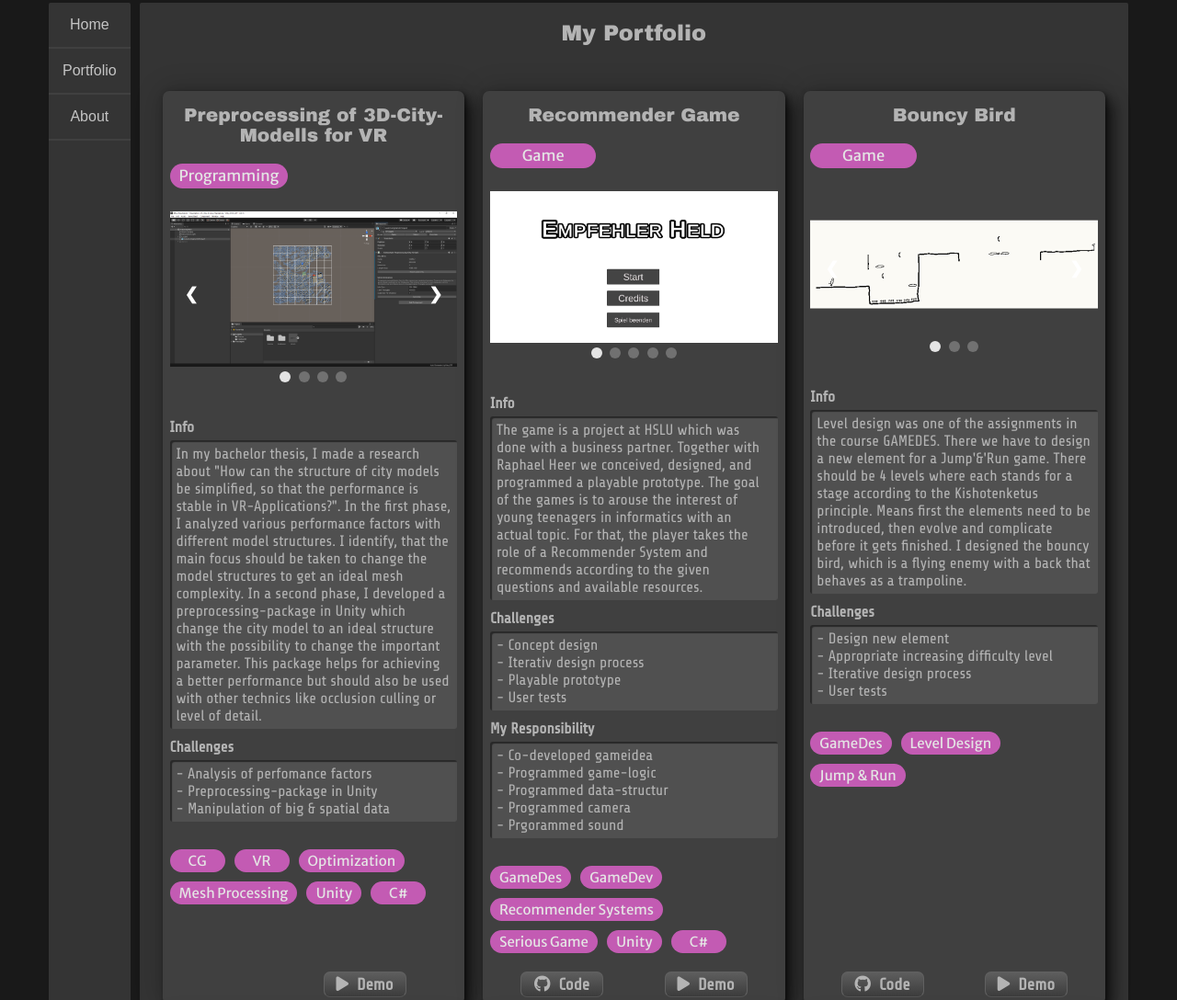
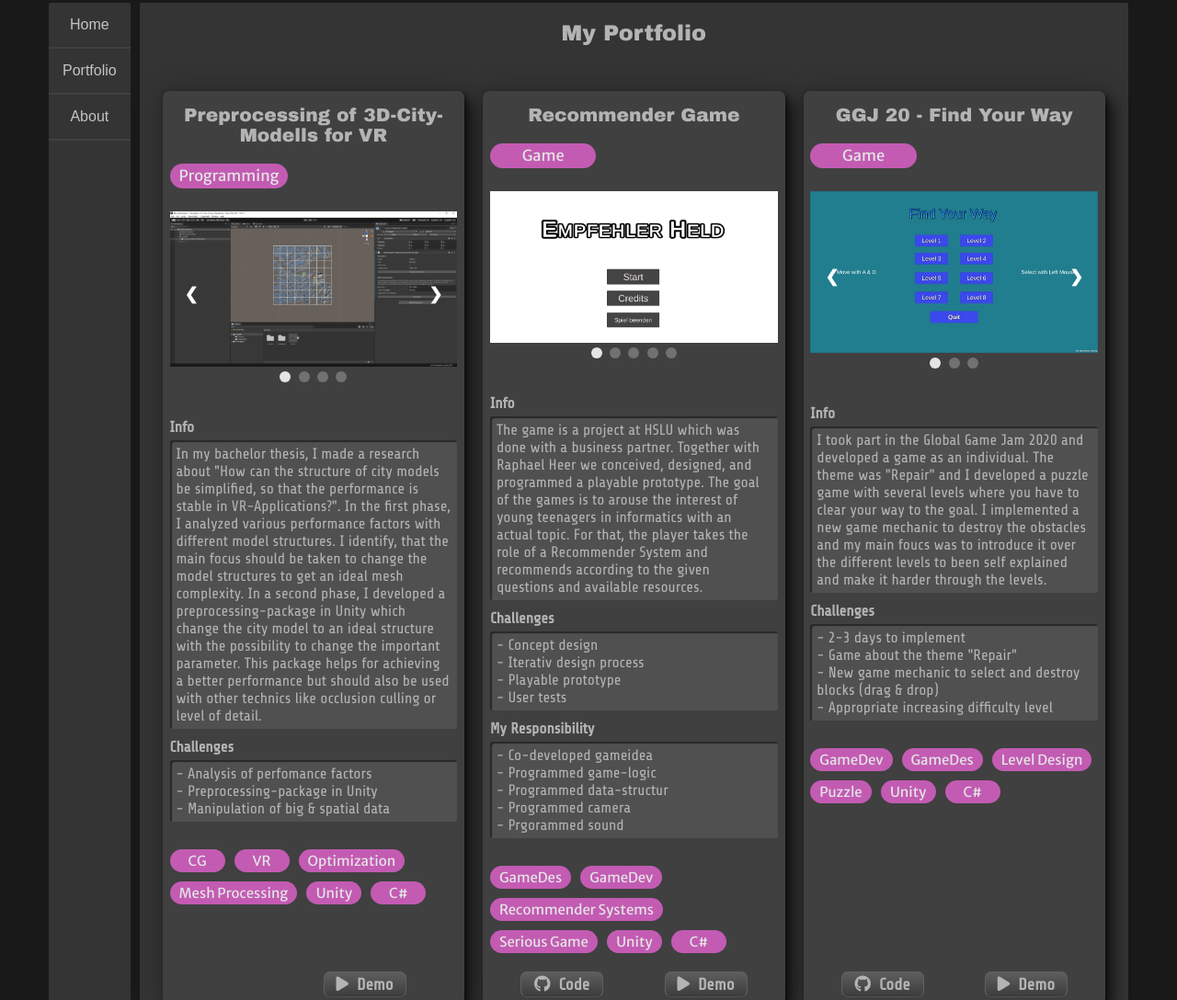
Before and after one commit to iarava/PortfolioPage, a plain HTML site: page index.html in a window 1280 px wide. Shown: the part 807-1895 px from the top of the page at 92% size. Drawn offline with Linux system fonts and the light colour scheme; a web font is replaced by a local one.

Commit message:
Hinzufuegen Projekt GGJ20

```diff
--- a/index.html
+++ b/index.html
@@ -184,6 +184,62 @@
         </div>
         <div id="portfolio_3" class="portfolio_3">
           <div class="portfolio-content">
+            <h4>GGJ 20 - Find Your Way</h4>
+            <div class="label-container">
+                <div class="label label-topic">Game</div>
+            </div>
+            <div class="showcase">
+                <div class="slideshow-container">
+                    <div class="mySlides fade">
+                      <img class="img-portfolio" src="images/portfolio_ggj20/1_game_menu.jpg">
+
+                    </div>
+                    <div class="mySlides fade">
+                      <img class="img-portfolio" src="images/portfolio_ggj20/2_gameplay.jpg">
+
+                    </div>
+                    <div class="mySlides fade">
+                      <img class="img-portfolio" src="images/portfolio_ggj20/3_active_gameplay.jpg">
+
+                    </div>
+                    <a class="prev" onclick="plusSlides(-1,3)">&#10094;</a>
+                    <a class="next" onclick="plusSlides(1,3)">&#10095;</a>
+                </div>
+                <div class="center-text">
+                  <span class="dot" onclick="currentSlide(1,3)"></span>
+                  <span class="dot" onclick="currentSlide(2,3)"></span>
+                  <span class="dot" onclick="currentSlide(3,3)"></span>
+                </div>
+            </div>
+            <div class="description">
+                <p class="subtitle">Info</p>
+                <p class="textfield">
+                    I took part in the Global Game Jam 2020 and developed a game as an individual. The theme was "Repair" and I developed a puzzle game with several levels where you have to clear your way to the goal. I implemented a new game mechanic to destroy the obstacles and my main foucs was to introduce it over the different levels to been self explained and make it harder through the levels.
+                </p>
+                <p class="subtitle">Challenges</p>
+                <p class="textfield">
+                    - 2-3 days to implement<br>
+                    - Game about the theme "Repair"<br>
+                    - New game mechanic to select and destroy blocks (drag &amp; drop)<br>
+                    - Appropriate increasing difficulty level
+                </p>
+            </div>
+            <div class="label-container">
+                <div class="label label-skills">GameDev</div>
+                <div class="label label-skills">GameDes</div>
+                <div class="label label-skills">Level Design</div>
+                <div class="label label-skills">Puzzle</div>
+                <div class="label label-skills">Unity</div>
+                <div class="label label-skills">C#</div>
+            </div>
+            <div class="buttons-container">
+                <a class="button" href="https://github.com/iarava/GGJ20-FindYourWay" target="_blank"><i class="fab fa-github"></i>Code</a>
+                <a class="button" href="https://v3.globalgamejam.org/2020/games/find-your-way-4" target="_blank"><i class="fas fa-play"></i>Demo</a>
+            </div>
+          </div>
+        </div>
+        <div id="portfolio_4" class="portfolio_4">
+          <div class="portfolio-content">
             <h4>Bouncy Bird</h4>
             <div class="label-container">
                 <div class="label label-topic">Game</div>
@@ -235,7 +291,7 @@
             </div>
           </div>
         </div>
-        <div id="portfolio_4" class="portfolio_4">
+        <div id="portfolio_5" class="portfolio_5">
           <div class="portfolio-content">
             <h4>Overcome</h4>
             <div class="label-container">
@@ -293,7 +349,7 @@
             </div>
           </div>
         </div>
-        <div id="portfolio_5" class="portfolio_5">
+        <div id="portfolio_6" class="portfolio_6">
           <div class="portfolio-content">
             <h4>Rubik's Cube</h4>
             <div class="label-container">
@@ -347,7 +403,7 @@
             </div>
           </div>
         </div>
-        <div id="portfolio_6" class="portfolio_6">
+        <div id="portfolio_7" class="portfolio_7">
           <div class="portfolio-content">
             <h4>Hugo</h4>
             <div class="label-container">
--- a/layout.css
+++ b/layout.css
@@ -32,12 +32,13 @@ header {
 .portfolio-page {
   display: grid;
   grid-template-columns: 5px 1fr 1fr 1fr 5px;
-  grid-template-rows: auto max-content max-content 5px;
+  grid-template-rows: auto max-content max-content max-content 5px;
   grid-gap: 20px 20px;
   grid-template-areas:
     ". portfolio-header portfolio-header portfolio-header ."
     ". portfolio_1 portfolio_2 portfolio_3 ."
     ". portfolio_4 portfolio_5 portfolio_6 ."
+    ". portfolio_7 portfolio_8 . ."
     ". . . . .";
   grid-area: portfolio-page;
   scroll-margin-top: 1em;
@@ -49,6 +50,8 @@ header {
     .portfolio_4 { grid-area: portfolio_4; }
     .portfolio_5 { grid-area: portfolio_5; }
     .portfolio_6 { grid-area: portfolio_6; }
+    .portfolio_7 { grid-area: portfolio_7; }
+    .portfolio_8 { grid-area: portfolio_8; }
 
 [class*=portfolio_]{
     display: grid;
@@ -110,12 +113,13 @@ header {
 
       .portfolio-page {
       grid-template-columns: 5px 1fr 1fr 5px;
-      grid-template-rows: auto max-content max-content max-content 1px;
+      grid-template-rows: auto max-content max-content max-content max-content 1px;
       grid-template-areas:
         ". portfolio-header portfolio-header ."
         ". portfolio_1 portfolio_2 ."
         ". portfolio_3 portfolio_4 ."
         ". portfolio_5 portfolio_6 ."
+        ". portfolio_7 portfolio_8 ."
         ". . . .";
     }
 
@@ -144,7 +148,7 @@ header {
 
       .portfolio-page {
           grid-template-columns: 5px 1fr 5px ;
-          grid-template-rows: auto max-content max-content max-content max-content max-content max-content 1px;
+          grid-template-rows: auto max-content max-content max-content max-content max-content max-content max-content max-content 1px;
           grid-template-areas:
             ". portfolio-header ."
             ". portfolio_1 ."
@@ -153,6 +157,8 @@ header {
             ". portfolio_4 ."
             ". portfolio_5 ."
             ". portfolio_6 ."
+            ". portfolio_7 ."
+            ". portfolio_8 ."
             ". . .";
     }
 
```
Also changed, not shown: images/portfolio_ggj20/1_game_menu.jpg (added), images/portfolio_ggj20/2_gameplay.jpg (added), images/portfolio_ggj20/3_active_gameplay.jpg (added).
